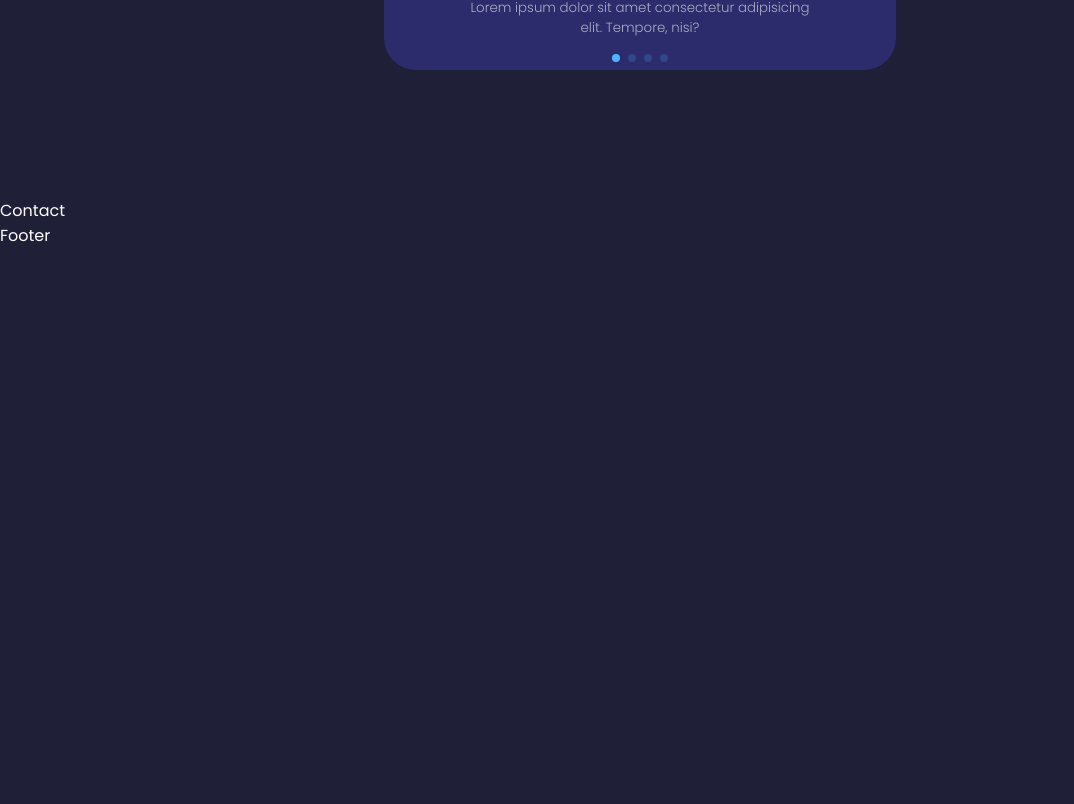
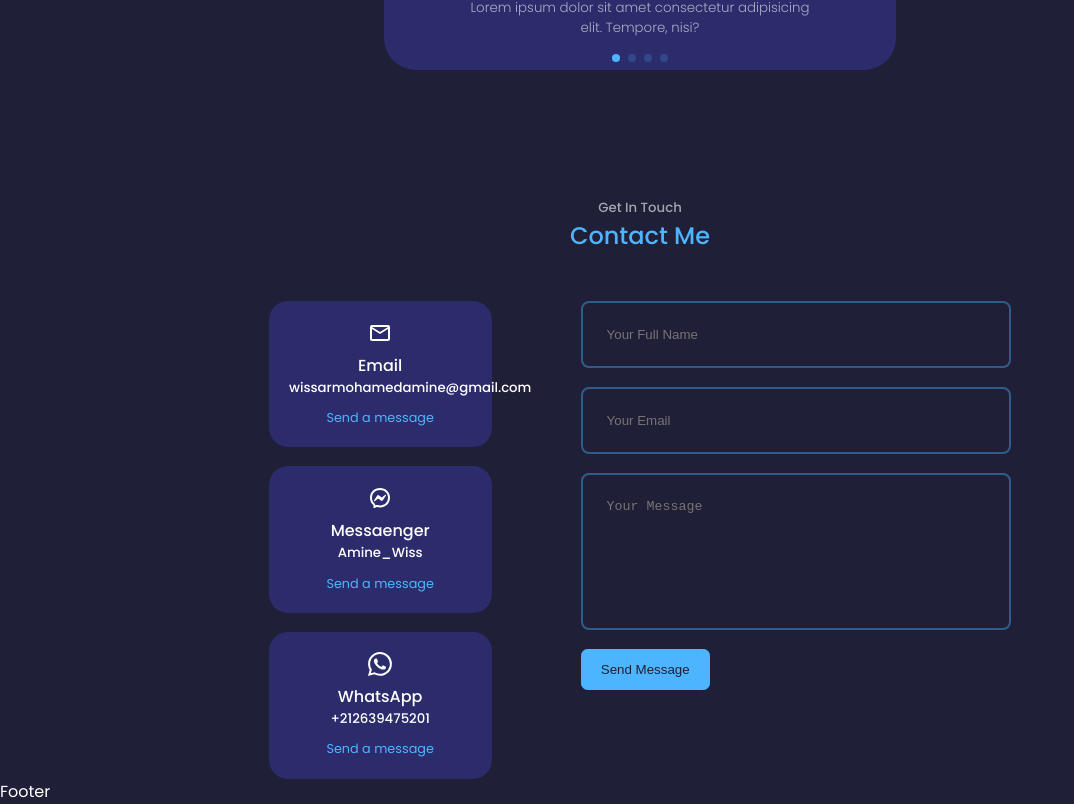
Before and after one commit to A-min-E/React-Portfolio, a React (Create React App) app: page / in a window 1280 px wide. Shown: the part 4177-4981 px from the top of the page, without its empty margins (0-1074 px from the left). Before the commit the page ends 4425 px from the top, so only its background shows below. Built offline with nearby package versions, Linux system fonts and the light colour scheme.

Commit message:
adding the contact component

```diff
--- a/package.json
+++ b/package.json
@@ -9,7 +9,7 @@
     "react": "^18.2.0",
     "react-dom": "^18.2.0",
     "react-icons": "^4.11.0",
-    "react-scripts": "5.0.1",
+    "react-scripts": "^5.0.1",
     "swiper": "^11.0.4",
     "web-vitals": "^2.1.4"
   },
--- a/public/index.html
+++ b/public/index.html
@@ -5,6 +5,6 @@
     <title>Mohamed Amine WISSAR</title>
   </head>
   <body>
-    <div id="root">amine was here</div>
+    <div id="root"></div>
   </body>
 </html>
--- a/src/components/contact/Contact.jsx
+++ b/src/components/contact/Contact.jsx
@@ -1,8 +1,63 @@
 import React from "react";
+import { MdOutlineEmail } from "react-icons/md";
+import { RiMessengerLine } from "react-icons/ri";
+import { BsWhatsapp } from "react-icons/bs";
 import "./contact.css";
 
 const Contact = () => {
-  return <section id="contact">Contact</section>;
+  return (
+    <section id="contact">
+      <h5>Get In Touch</h5>
+      <h2>Contact Me</h2>
+      <div className="container contact__container">
+        <div className="contact__options">
+          <article className="contact__option">
+            <MdOutlineEmail className="contact__option-icon" />
+            <h4>Email</h4>
+            <h5>wissarmohamedamine@gmail.com</h5>
+            <a href="mailto:wissarmohamedamine@gmail.com" target="_blank">
+              Send a message
+            </a>
+          </article>
+          <article className="contact__option">
+            <RiMessengerLine className="contact__option-icon" />
+            <h4>Messaenger</h4>
+            <h5>Amine_Wiss</h5>
+            <a href="https://m.me/100089973845934" target="_blank">
+              Send a message
+            </a>
+          </article>
+          <article className="contact__option">
+            <BsWhatsapp className="contact__option-icon" />
+            <h4>WhatsApp</h4>
+            <h5>+212639475201</h5>
+            <a href="https://wa.me/+212639475201" target="_blank">
+              Send a message
+            </a>
+          </article>
+        </div>
+        {/* END OF CONATCT OPTIONS */}
+        <form action="">
+          <input
+            type="text"
+            name="name"
+            placeholder="Your Full Name"
+            required
+          />
+          <input type="email" name="email" placeholder="Your Email" required />
+          <textarea
+            name="message"
+            rows="7"
+            placeholder="Your Message"
+            required
+          ></textarea>
+          <button className="btn btn-primary" type="submit">
+            Send Message
+          </button>
+        </form>
+      </div>
+    </section>
+  );
 };
 
 export default Contact;
--- a/src/components/contact/contact.css
+++ b/src/components/contact/contact.css
@@ -0,0 +1,71 @@
+.contact__container {
+  width: 58% !important;
+  display: grid;
+  grid-template-columns: 30% 58%;
+  gap: 12%;
+}
+
+.contact__options {
+  display: flex;
+  flex-direction: column;
+  gap: 1.2rem;
+}
+
+.contact__option {
+  background: var(--color-bg-variant);
+  padding: 1.2rem;
+  border-radius: 1.2rem;
+  text-align: center;
+  border: 1px solid transparent;
+  transition: var(--transition);
+}
+
+.contact__option:hover {
+  background: transparent;
+  border-color: var(--color-primary-variant);
+}
+
+.contact__option-icon {
+  font-size: 1.5rem;
+  margin-bottom: 0.5rem;
+}
+
+.contact__option a {
+  margin-top: 0.7rem;
+  display: inline-block;
+  font-size: 0.8rem;
+}
+
+/*============================== FORM =============================*/
+form {
+  display: flex;
+  flex-direction: column;
+  gap: 1.2rem;
+}
+
+input,
+textarea {
+  width: 100%;
+  padding: 1.5rem;
+  border-radius: 0.5rem;
+  background: transparent;
+  border: 2px solid var(--color-primary-variant);
+  resize: none;
+  color: var(--color-white);
+}
+
+/* =================== MEDIA QUERIES(MEDIUL DEVICES) ================= */
+@media screen and (max-width: 1024px) {
+  .contact__container {
+    grid-template-columns: 1fr;
+    gap: 2rem;
+  }
+}
+
+/* =================== MEDIA QUERIES(SMALL DEVICES) ================= */
+
+@media screen and (max-width: 600px) {
+  .contact__container {
+    width: var(--container-width-sm) !important;
+  }
+}
```
Also changed, not shown: 1 other file (tests, documents, lock files or other folders).
